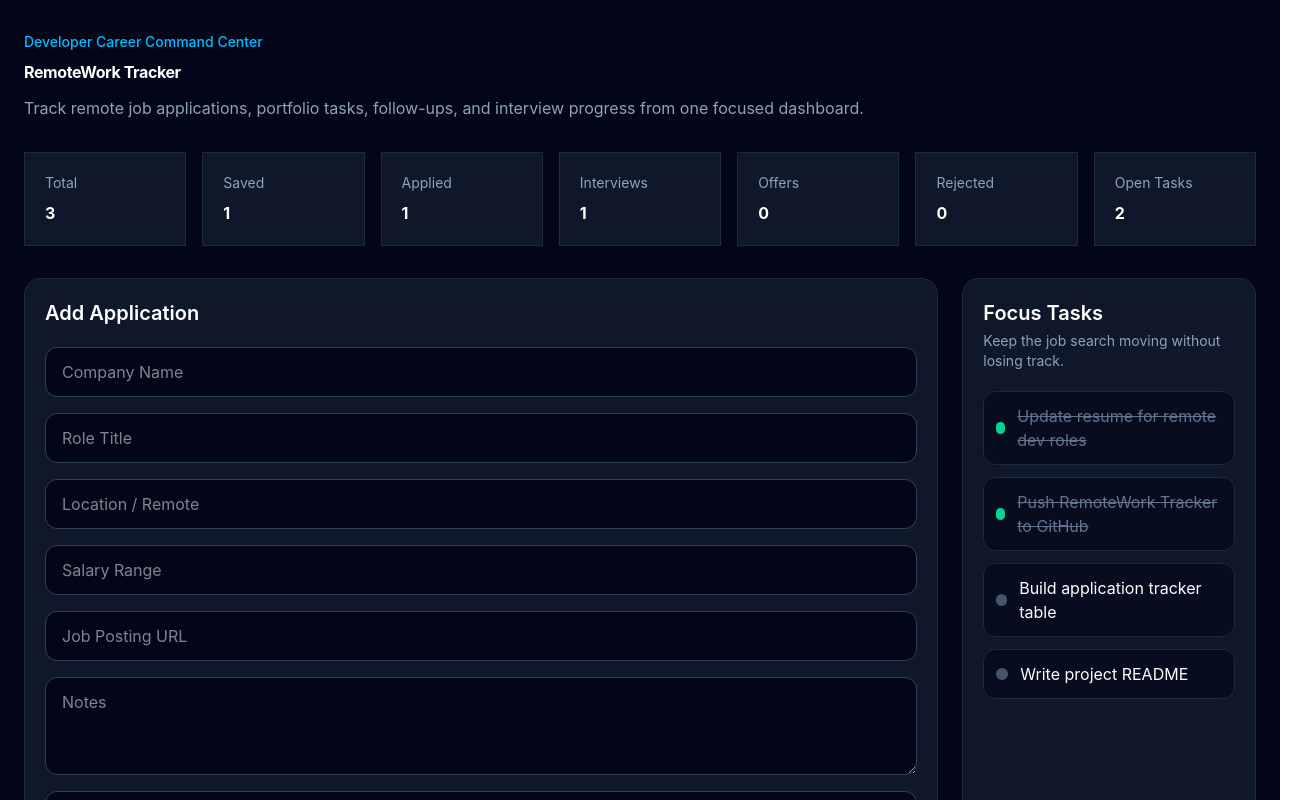
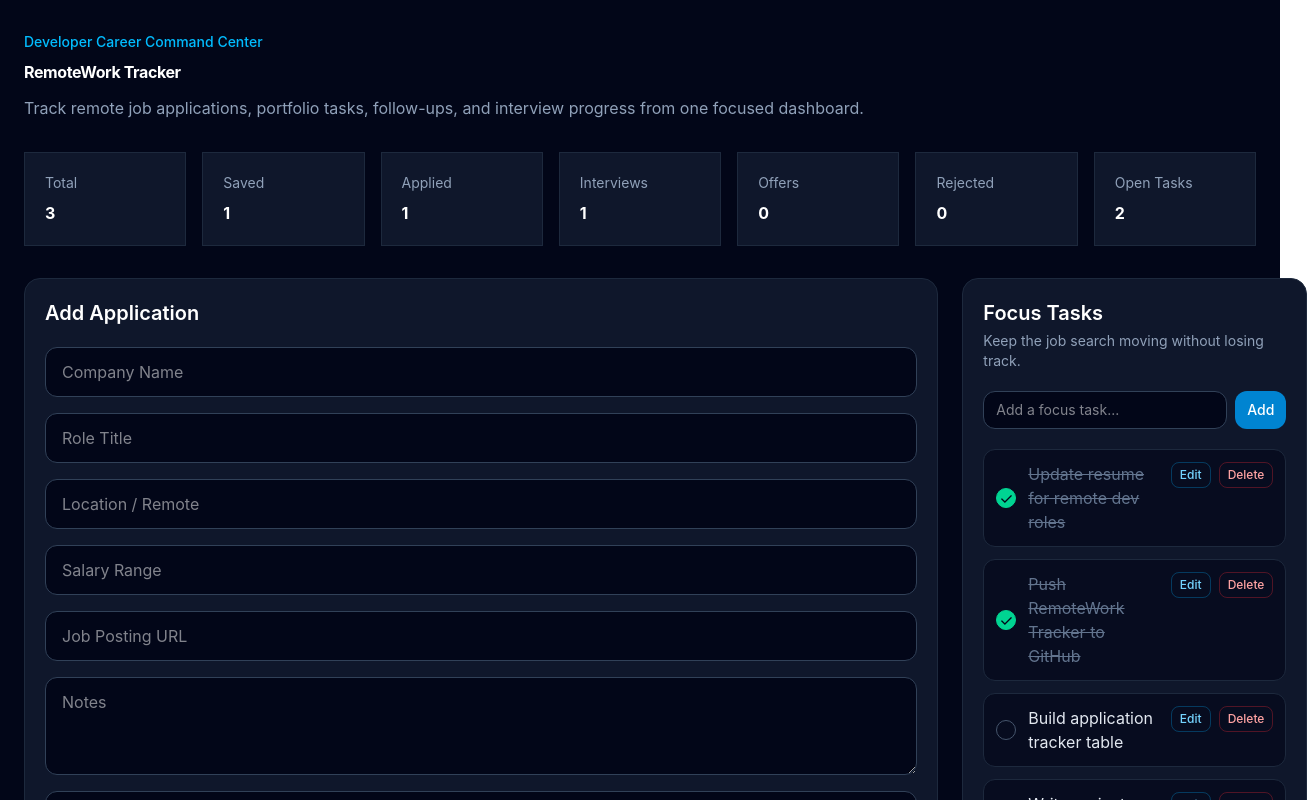
Before and after one commit to Evans-Steven/remote-work-tracker, a React (Vite) app: page / in a window 1280 px wide. Shown: the top 800 px of the page, 1307 px wide, since content can reach past the window. Built offline with nearby package versions, Linux system fonts and the light colour scheme.

Commit message:
Added Focus Table CRUD functionality

```diff
--- a/src/App.jsx
+++ b/src/App.jsx
@@ -4,7 +4,9 @@ import StatCard from "./components/StatCard"
 import ApplicationTable from "./components/ApplicationTable"
 import TaskPanel from "./components/TaskPanel"
 import ApplicationForm from "./components/ApplicationForm"
-import { applications as initialApplications, tasks } from "./data/mockData"
+import { applications as initialApplications,
+         tasks as initialTasks,
+        } from "./data/mockData"
 
 function App() {
   const [applications, setApplications] = useState(() => {
@@ -17,6 +19,12 @@ function App() {
 
   const [searchTerm, setSearchTerm] = useState("")
   const [statusFilter, setStatusFilter] = useState("All")
+
+  const [tasks, setTasks] = useState(() => {
+    const savedTasks = localStorage.getItem("tasks")
+
+    return savedTasks ? JSON.parse(savedTasks) : initialTasks
+  })
 
   function handleAddApplication(newApplication) {
     const application = {
@@ -45,12 +53,51 @@ function App() {
     )
   }
 
+  function handleToggleTask(id) {
+    setTasks(
+      tasks.map((task) =>
+        task.id === id
+          ? { ...task, complete: !task.complete }
+          : task
+      )
+    )
+  }
+
+  function handleAddTask(title) {
+    const newTask = {
+      id: Date.now(),
+      title,
+      complete: false,
+    }
+
+    setTasks([newTask, ...tasks])
+  }
+
+  function handleEditTask(id, updatedTitle) {
+    setTasks(
+      tasks.map((task) =>
+        task.id === id ? { ...task, title: updatedTitle } : task
+      )
+    )
+  }
+
+  function handleDeleteTask(id) {
+    setTasks(tasks.filter((task) => task.id !== id))
+  }
+
   useEffect(() => {
     localStorage.setItem(
       "applications",
       JSON.stringify(applications)
     )
   }, [applications])
+
+  useEffect(() => {
+    localStorage.setItem(
+      "tasks",
+      JSON.stringify(tasks)
+    )
+  }, [tasks])
 
   const savedCount = applications.filter((app) => app.status === "Saved").length
 
@@ -136,7 +183,13 @@ function App() {
             />
           </div>
 
-          <TaskPanel tasks={tasks} />
+          <TaskPanel
+            tasks={tasks}
+            onToggleTask={handleToggleTask}
+            onAddTask={handleAddTask}
+            onEditTask={handleEditTask}
+            onDeleteTask={handleDeleteTask}
+          />
         </div>
 
       </section>
--- a/src/components/TaskPanel.jsx
+++ b/src/components/TaskPanel.jsx
@@ -1,25 +1,147 @@
-function TaskPanel({ tasks }) {
+import { useState } from "react"
+
+function TaskPanel({
+    tasks,
+    onToggleTask,
+    onAddTask,
+    onEditTask,
+    onDeleteTask,
+}) {
+    const [newTaskTitle, setNewTaskTitle] = useState("")
+    const [editingTaskId, setEditingTaskId] = useState(null)
+    const [editingTitle, setEditingTitle] = useState("")
+
+    function handleSubmit(e) {
+        e.preventDefault()
+
+        if (!newTaskTitle.trim()) return
+
+        onAddTask(newTaskTitle.trim())
+        setNewTaskTitle("")
+    }
+
+    function startEditing(task) {
+        setEditingTaskId(task.id)
+        setEditingTitle(task.title)
+    }
+
+    function cancelEditing() {
+        setEditingTaskId(null)
+        setEditingTitle("")
+    }
+
+    function saveEdit(id) {
+        if (!editingTitle.trim()) return
+
+        onEditTask(id, editingTitle.trim())
+        setEditingTaskId(null)
+        setEditingTitle("")
+    }
+
     return (
         <section className="rounded-2xl border border-slate-800 bg-slate-900 p-5">
             <h2 className="text-xl font-semibold">Focus Tasks</h2>
+
             <p className="mt-1 text-sm text-slate-400">
                 Keep the job search moving without losing track.
             </p>
+
+            <form onSubmit={handleSubmit} className="mt-5 flex gap-2">
+                <input
+                    type="text"
+                    placeholder="Add a focus task..."
+                    value={newTaskTitle}
+                    onChange={(e) => setNewTaskTitle(e.target.value)}
+                    className="min-w-0 flex-1 rounded-xl border border-slate-700 bg-slate-950 px-3 py-2 text-sm"
+                />
+
+                <button
+                    type="submit"
+                    className="rounded-xl bg-sky-600 px-3 py-2 text-sm font-medium hover:bg-sky-500"
+                >
+                    Add
+                </button>
+            </form>
 
             <div className="mt-5 space-y-3">
                 {tasks.map((task) => (
                     <div
                         key={task.id}
-                        className="flex items-center gap-3 rounded-xl border border-slate-800 bg-slate-950/60 p-3"
+                        className="rounded-xl border border-slate-800 bg-slate-950/60 p-3"
                     >
-                        <span
-                            className={`h-3 w-3 rounded-full ${task.complete ? "bg-emerald-400" : "bg-slate-600"
-                                }`}
-                        />
+                        {editingTaskId === task.id ? (
+                            <div className="space-y-3">
+                                <input
+                                    type="text"
+                                    value={editingTitle}
+                                    onChange={(e) => setEditingTitle(e.target.value)}
+                                    className="w-full rounded-xl border border-slate-700 bg-slate-950 px-3 py-2 text-sm"
+                                />
 
-                        <p className={task.complete ? "text-slate-500 line-through" : ""}>
-                            {task.title}
-                        </p>
+                                <div className="flex gap-2">
+                                    <button
+                                        type="button"
+                                        onClick={() => saveEdit(task.id)}
+                                        className="rounded-lg border border-emerald-500/30 px-3 py-1 text-xs font-medium text-emerald-300 hover:bg-emerald-500/10"
+                                    >
+                                        Save
+                                    </button>
+
+                                    <button
+                                        type="button"
+                                        onClick={cancelEditing}
+                                        className="rounded-lg border border-slate-600 px-3 py-1 text-xs font-medium text-slate-300 hover:bg-slate-800"
+                                    >
+                                        Cancel
+                                    </button>
+                                </div>
+                            </div>
+                        ) : (
+                            <div className="flex items-start justify-between gap-3">
+                                <button
+                                    type="button"
+                                    onClick={() => onToggleTask(task.id)}
+                                    className="flex flex-1 items-center gap-3 text-left"
+                                >
+                                    <span
+                                        className={`flex h-5 w-5 shrink-0 items-center justify-center rounded-full border ${task.complete
+                                                ? "border-emerald-400 bg-emerald-400 text-slate-950"
+                                                : "border-slate-600"
+                                            }`}
+                                    >
+                                        {task.complete && "✓"}
+                                    </span>
+
+                                    <span
+                                        className={
+                                            task.complete
+                                                ? "text-slate-500 line-through"
+                                                : "text-slate-200"
+                                        }
+                                    >
+                                        {task.title}
+                                    </span>
+                                </button>
+
+                                <div className="flex shrink-0 gap-2">
+                                    <button
+                                        type="button"
+                                        onClick={() => startEditing(task)}
+                                        className="rounded-lg border border-sky-500/30 px-2 py-1 text-xs font-medium text-sky-300 hover:bg-sky-500/10"
+                                    >
+                                        Edit
+                                    </button>
+
+                                    <button
+                                        type="button"
+                                        onClick={() => onDeleteTask(task.id)}
+                                        className="rounded-lg border border-red-500/30 px-2 py-1 text-xs font-medium text-red-300 hover:bg-red-500/10"
+                                    >
+                                        Delete
+                                    </button>
+                                </div>
+                            </div>
+                        )}
                     </div>
                 ))}
             </div>
```
